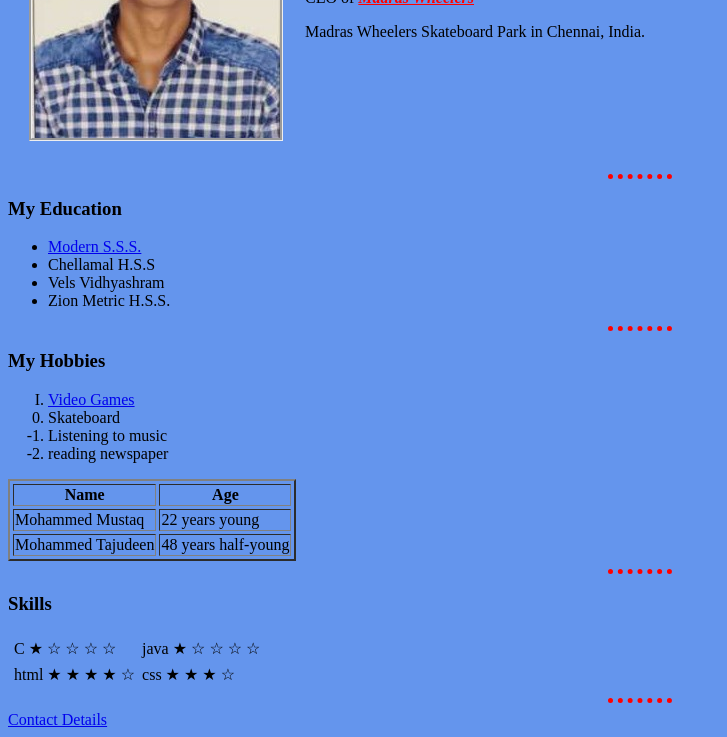
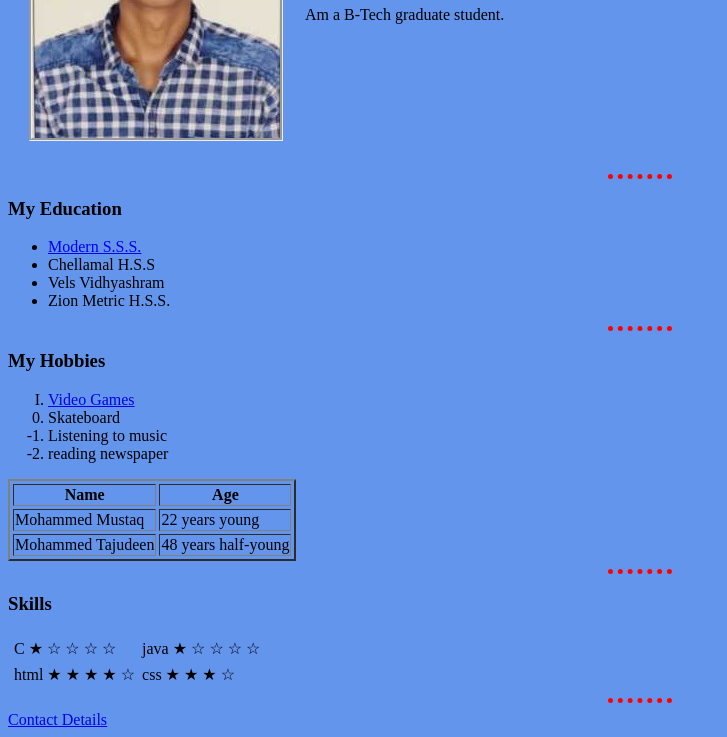
Before and after one commit to Mohammed-Mustaq/CC, a plain HTML site: page index.html in a window 1280 px wide. Shown: the part 207-944 px from the top of the page, without its empty margins (0-727 px from the left). Drawn offline with Linux system fonts and the light colour scheme; files that its build step writes are made by us from their sources.

Commit message:
Add files via upload

```diff
--- a/index.html
+++ b/index.html
@@ -13,9 +13,7 @@
       <td><img src="myphoto.jpg" alt="Mustaq profile photo"></td>
       <td>
         <h1>Mohammed Mustaq</h1>
-        <p>CEO of <strong><i><a href="https://www.google.com/search?q=madras+wheelers&rlz=1C1HLDY_enIN908IN908&oq=madras&aqs=chrome.1.69i57j69i59j46i131i433j46i131i175i199i433j0j0i433j0j69i60.3233j0j7&sourceid=chrome&ie=UTF-8" style="color:red;">Madras
-                Wheelers</a></i></strong></p>
-        <p> Madras Wheelers Skateboard Park in Chennai, India.</p>
+        <p>Am a B-Tech graduate student.</p>
       </td>
     </tr>
   </table>
```
